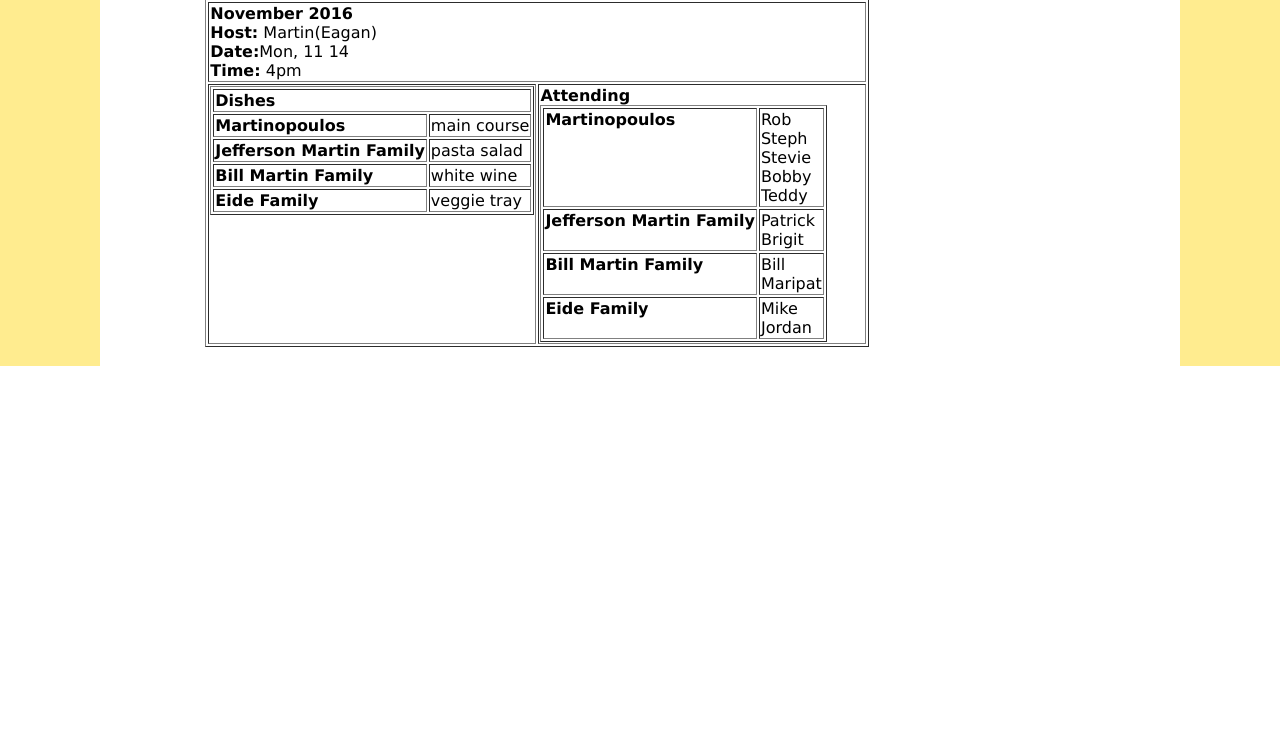
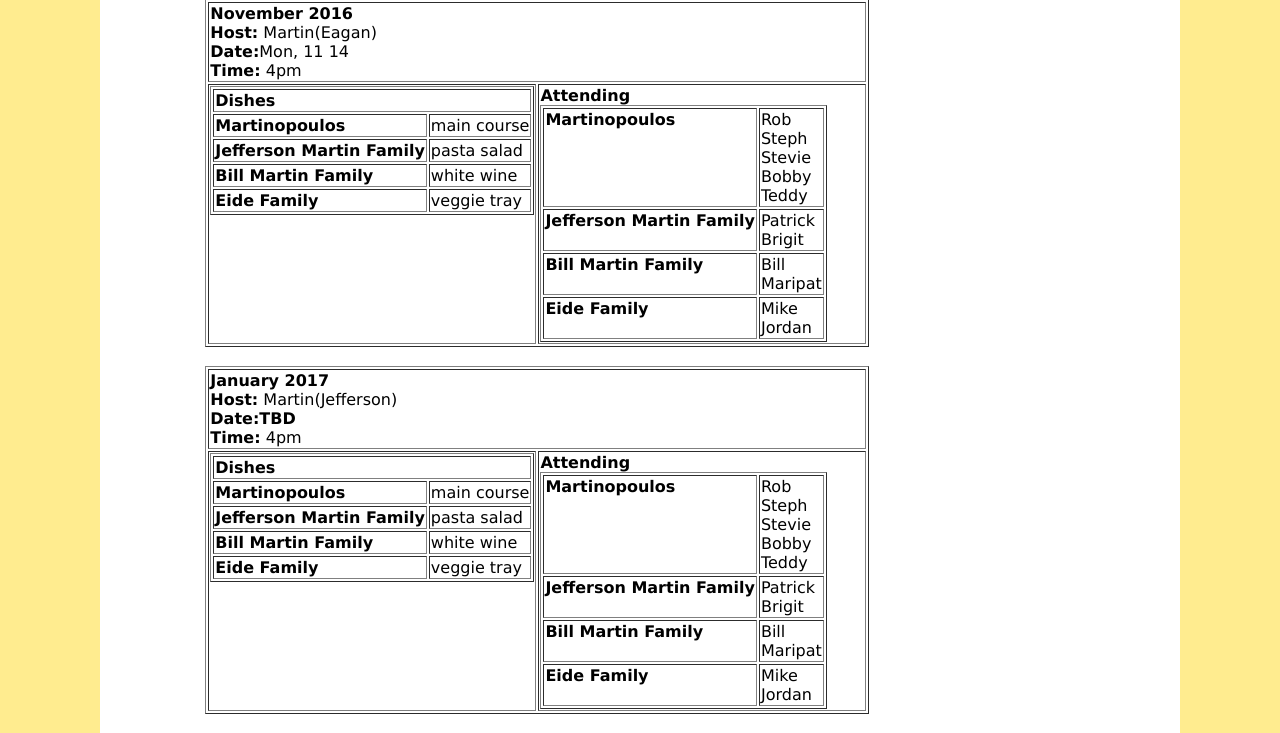
Before and after one commit to rfkmartin/martinfamilydinner, a PHP site: page /addfamily.php in a window 1280 px wide. Shown: the part 1726-2459 px from the top of the page. Before the commit the page ends 2092 px from the top, so only its background shows below. Run offline with PHP 8.4, Linux system fonts and the light colour scheme; data comes from the database, SQL or seed files in the repository.

Commit message:
* print upcoming but unconfirmed dinners

```diff
--- a/family.php
+++ b/family.php
@@ -242,7 +242,7 @@ function add_food($link)
 // print all upcoming events with food and attendance
 function print_dinners($link)
 {
-   $sql = "select * from (select f.name,e.family_id,d.month,d.day,d.year,str_to_date(concat(concat(month,'/',day),'/',year),'%m/%d/%Y') dt from date d join event e on d.date_id=e.date_id join family f on f.family_id=e.family_id) as a where a.dt>curdate()";
+   $sql = "select * from (select f.name,e.family_id,d.month,d.day,d.year,str_to_date(concat(concat(month,'/',greatest(day,1)),'/',year),'%m/%d/%Y') dt from date d join event e on d.date_id=e.date_id join family f on f.family_id=e.family_id) as a where a.dt>curdate()";
    logger($link,$sql);
    $data = mysqli_query($link,$sql);
    $i=0;
@@ -253,7 +253,16 @@ function print_dinners($link)
    for ($j=0;$j<$i;$j++)
    {
       echo '<table border="1"><tr><td colspan="2">';
-      echo '<b>'.date("F",strtotime($date[$j])).' '.$year[$j].'</b><br><b>Host:</b> '.$fam_name[$j].'<br><b>Date:</b>'.date("D",strtotime($date[$j])).', '.$month[$j].' '.$day[$j].'<br><b>Time:</b> 4pm</td></tr>';
+      echo '<b>'.date("F",strtotime($date[$j])).' '.$year[$j].'</b><br><b>Host:</b> '.$fam_name[$j].'<br><b>Date:</b>';
+      if ($day[$j]<1)
+      {
+         echo '<b>TBD</b>';
+      }
+      else
+      {
+         echo date("D",strtotime($date[$j])).', '.$month[$j].' '.$day[$j];
+      }
+      echo '<br><b>Time:</b> 4pm</td></tr>';
       echo '<tr><td valign="top" width="50%"><table border="1"><tr><td colspan="2"><b>Dishes</b></td></tr>';
       echo '<tr><td valign="top"><b>Martinopoulos</b></td><td>main course</td></tr>';
       echo '<tr><td valign="top"><b>Jefferson Martin Family</b></td><td>pasta salad</td></tr>';
```
